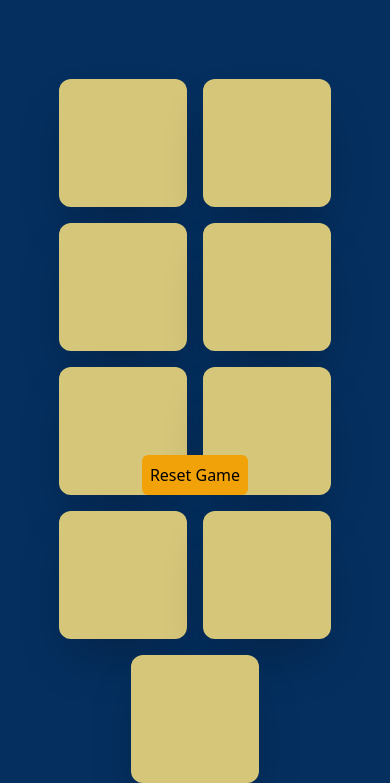
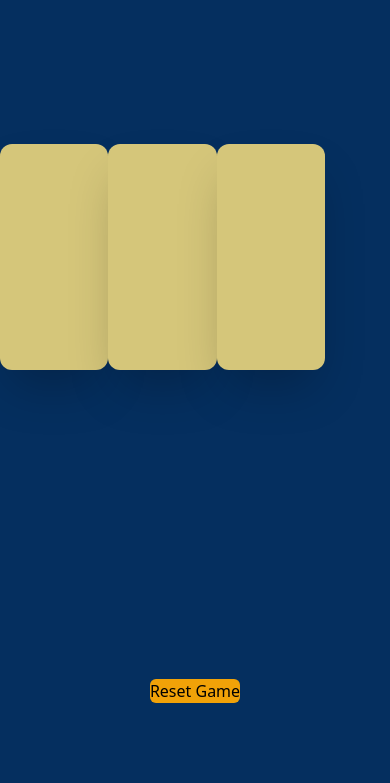
Before and after one commit to DheerJoisher/Tic-Tac-Toe, a website: page index.html in a window 390 px wide. Shown: the part 225-1008 px from the top of the page. After the commit the page ends 928 px from the top, so only its background shows below. Drawn offline with nearby package versions, Linux system fonts and the light colour scheme.

Commit message:
Adding Responsiveness

```diff
--- a/index.html
+++ b/index.html
@@ -8,28 +8,28 @@
 </head>
 <body class="bg-[#052F5F] text-center">
   <main>
-    <div class="flex-col h-screen p-72 align-middle items-center" id="msgbox" style="display: none;">
-      <h1 id="win-text" class="text-[#F1A208] text-3xl font-semibold mb-5"></h1>
-      <button id="new" class="bg-[#F1A208] hover:bg-yellow-600 rounded-md p-2">
+    <div class="" id="msgbox" style="display: none;">
+      <h1 id="win-text" class="text-[#F1A208] font-semibold"></h1>
+      <button id="new" class="bg-[#F1A208] hover:bg-yellow-600 rounded-md ">
         New Game
       </button>
     </div>
-    <h1 class="text-8xl text-[#F1A208]">Tic Tac Toe</h1>
-    <div class="mt-14 h-96 flex justify-center items-center">
-      <div id="game" class="flex flex-wrap justify-center items-center h-[70vmin] w-[70vmin] gap-4 text-[#06A77D] font-extrabold text-8xl">
-        <button class="box bg-[#D5C67A] hover:bg-yellow-200 h-32 w-32 rounded-xl shadow-2xl"></button>
-        <button class="box bg-[#D5C67A] hover:bg-yellow-200 h-32 w-32 rounded-xl shadow-2xl"></button>
-        <button class="box bg-[#D5C67A] hover:bg-yellow-200 h-32 w-32 rounded-xl shadow-2xl"></button>
-        <button class="box bg-[#D5C67A] hover:bg-yellow-200 h-32 w-32 rounded-xl shadow-2xl"></button>
-        <button class="box bg-[#D5C67A] hover:bg-yellow-200 h-32 w-32 rounded-xl shadow-2xl"></button>
-        <button class="box bg-[#D5C67A] hover:bg-yellow-200 h-32 w-32 rounded-xl shadow-2xl"></button>
-        <button class="box bg-[#D5C67A] hover:bg-yellow-200 h-32 w-32 rounded-xl shadow-2xl"></button>
-        <button class="box bg-[#D5C67A] hover:bg-yellow-200 h-32 w-32 rounded-xl shadow-2xl"></button>
-        <button class="box bg-[#D5C67A] hover:bg-yellow-200 h-32 w-32 rounded-xl shadow-2xl"></button>
+    <h1 class="text-6xl sm:text-7xl md:text-8xl lg:text-9xl text-[#F1A208]">Tic Tac Toe</h1>
+    <div class="flex items-center h-screen w-screen">
+      <div id="game" class="text-[#06A77D] font-extrabold flex flex-wrap items-center h-4/5 w-5/6">
+        <button class="box bg-[#D5C67A] hover:bg-yellow-200 h-1/3 w-1/3 rounded-xl shadow-2xl"></button>
+        <button class="box bg-[#D5C67A] hover:bg-yellow-200 h-1/3 w-1/3 rounded-xl shadow-2xl"></button>
+        <button class="box bg-[#D5C67A] hover:bg-yellow-200 h-1/3 w-1/3 rounded-xl shadow-2xl"></button>
+        <button class="box bg-[#D5C67A] hover:bg-yellow-200 h-1/3 rounded-xl shadow-2xl"></button>
+        <button class="box bg-[#D5C67A] hover:bg-yellow-200 h-1/3 rounded-xl shadow-2xl"></button>
+        <button class="box bg-[#D5C67A] hover:bg-yellow-200 h-1/3 rounded-xl shadow-2xl"></button>
+        <button class="box bg-[#D5C67A] hover:bg-yellow-200 h-1/3 rounded-xl shadow-2xl"></button>
+        <button class="box bg-[#D5C67A] hover:bg-yellow-200 h-1/3 rounded-xl shadow-2xl"></button>
+        <button class="box bg-[#D5C67A] hover:bg-yellow-200 h-1/3 rounded-xl shadow-2xl"></button>
       </div>
     </div>
-    <div class="mt-12 space-x-2">
-      <button id="reset" class="bg-[#F1A208] hover:bg-yellow-600 rounded-md p-2">
+    <div class="">
+      <button id="reset" class="bg-[#F1A208] hover:bg-yellow-600 rounded-md">
         Reset Game
       </button>
     </div>
```
